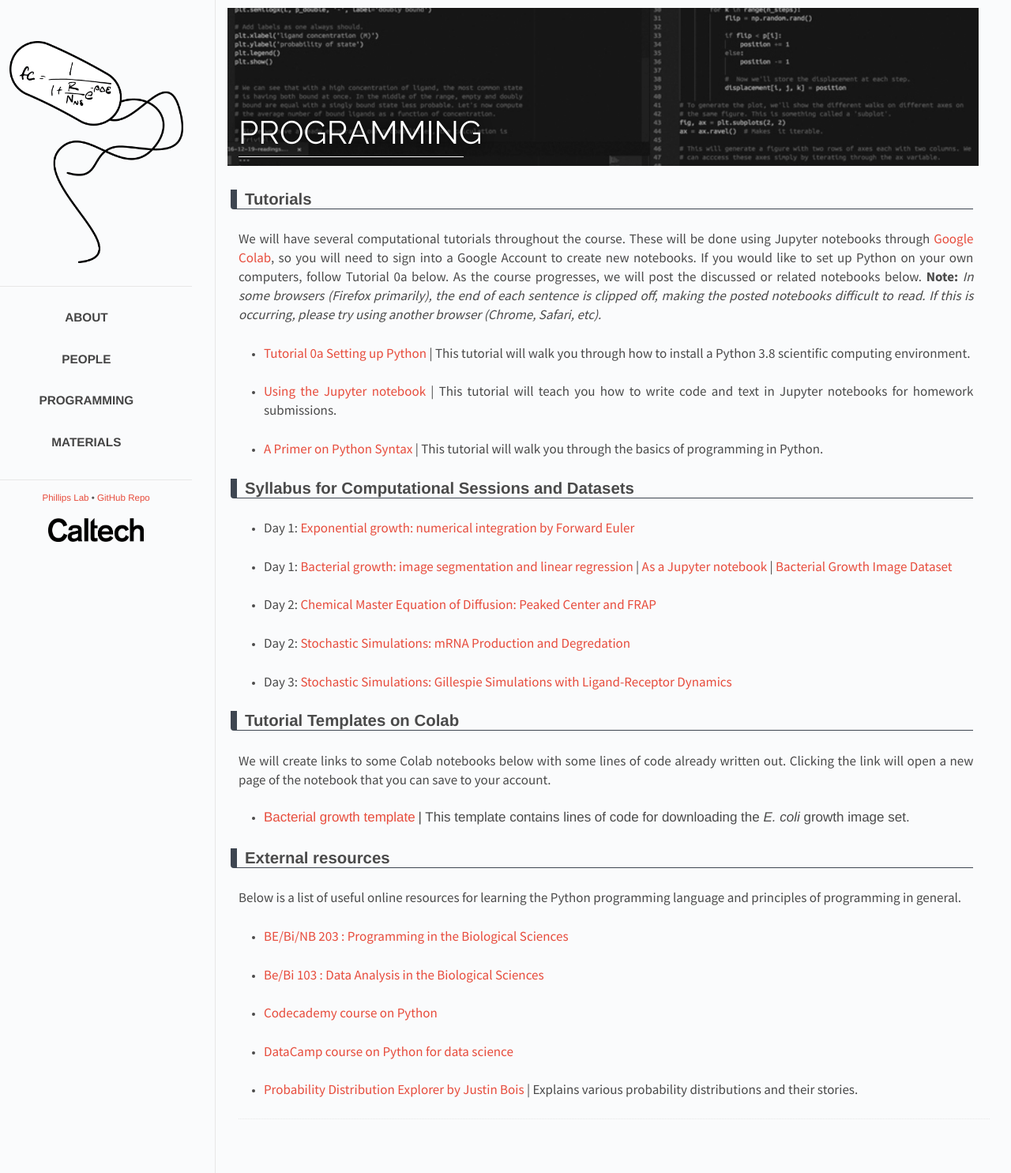
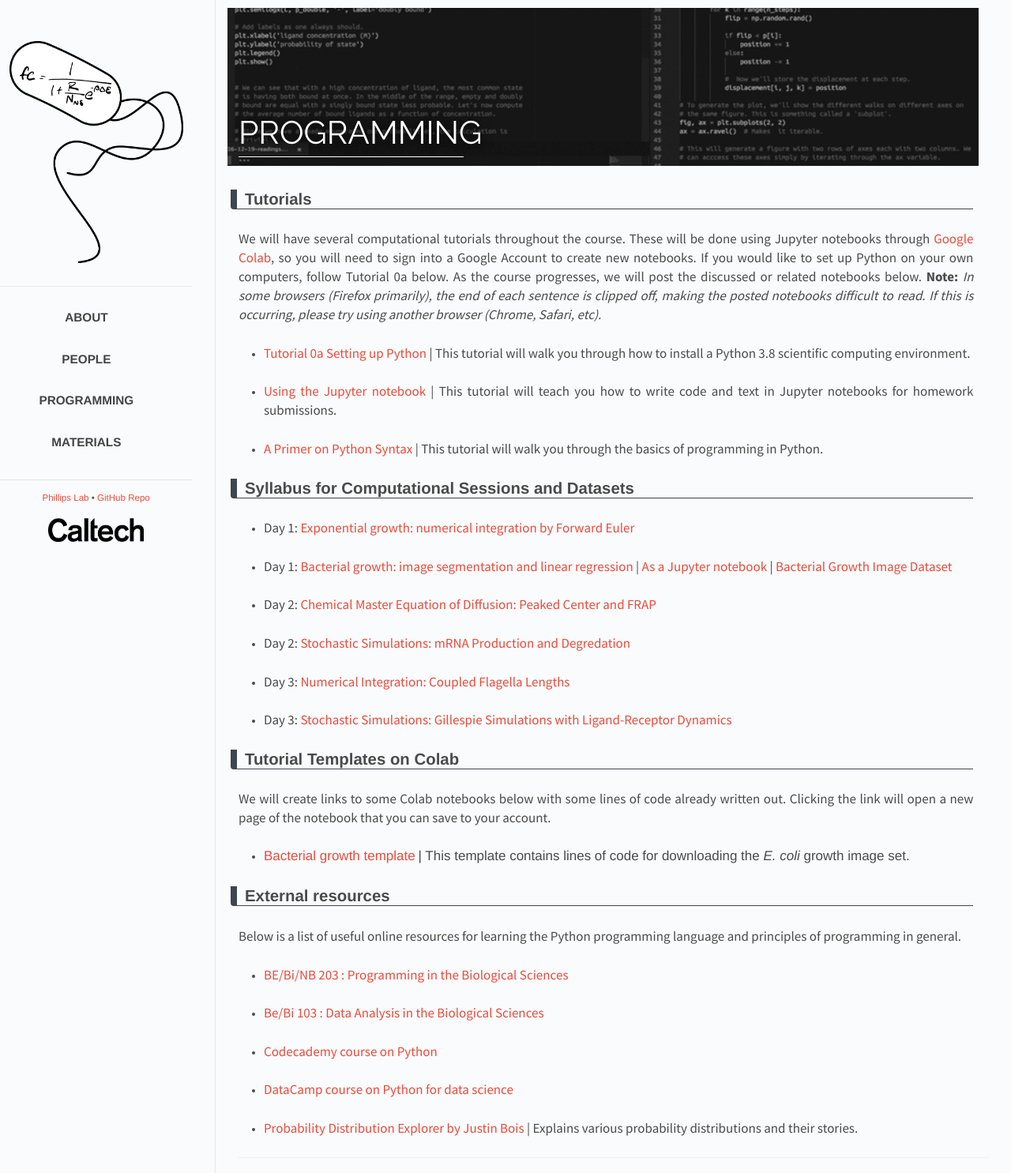
Before and after one commit to RPGroup-PBoC/pboc22_marseille, a Jekyll site: the page built from _posts/2022-01-29-code.md, in a window 1280 px wide. Shown: the whole page at 79% size. Built offline with Jekyll 4.4.1, drawn with Linux system fonts in a browser that asks for light colours.

Commit message:
Including coupled MT length control.

```diff
--- a/_posts/2022-01-29-code.md
+++ b/_posts/2022-01-29-code.md
@@ -50,6 +50,8 @@ the posted notebooks difficult to read. If this is occurring, please try using a
 
 * <span style="font-size: 17px">Day 2:</span> <a href="https://colab.research.google.com/drive/1DScbYnF6Tup19vVST4rxgG1mfs2e3a7O?usp=sharing" target="_blank" style="font-size: 17px">Stochastic Simulations: mRNA Production and Degredation</a>
 
+* <span style="font-size: 17px">Day 3:</span> <a href="https://colab.research.google.com/drive/1QXEEUmS4KKWEBX8uBdBl4pukyJYm3Vg6?usp=sharing" target="_blank" style="font-size: 17px">Numerical Integration: Coupled Flagella Lengths</a>
+
 * <span style="font-size: 17px">Day 3:</span> <a href="https://colab.research.google.com/drive/1bitYam_NTpe61o_XocxEONwZqdAbTogo#scrollTo=DtQfQieO2XMx" target="_blank" style="font-size: 17px">Stochastic Simulations: Gillespie Simulations with Ligand-Receptor Dynamics</a>
 
 ## Tutorial Templates on Colab
```
